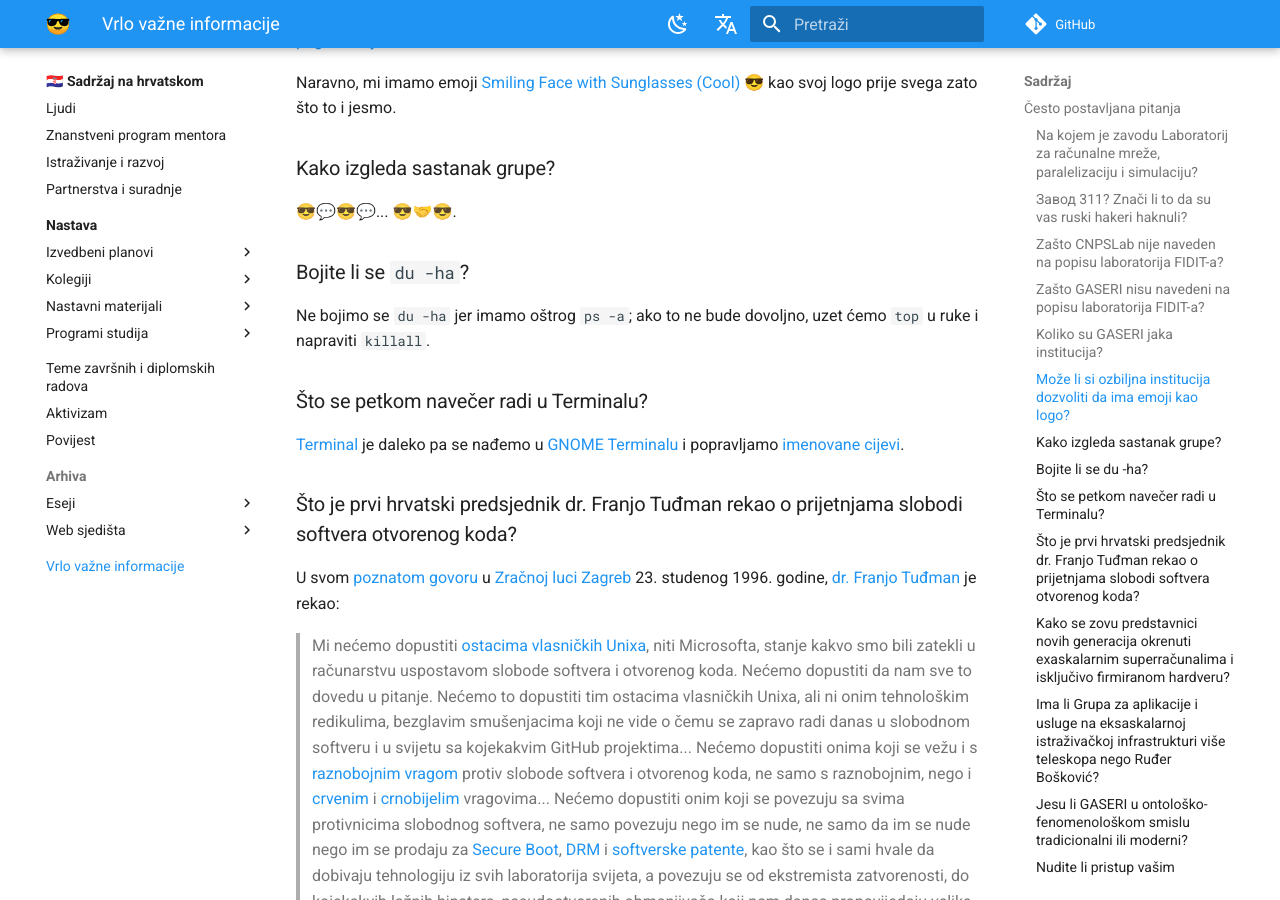
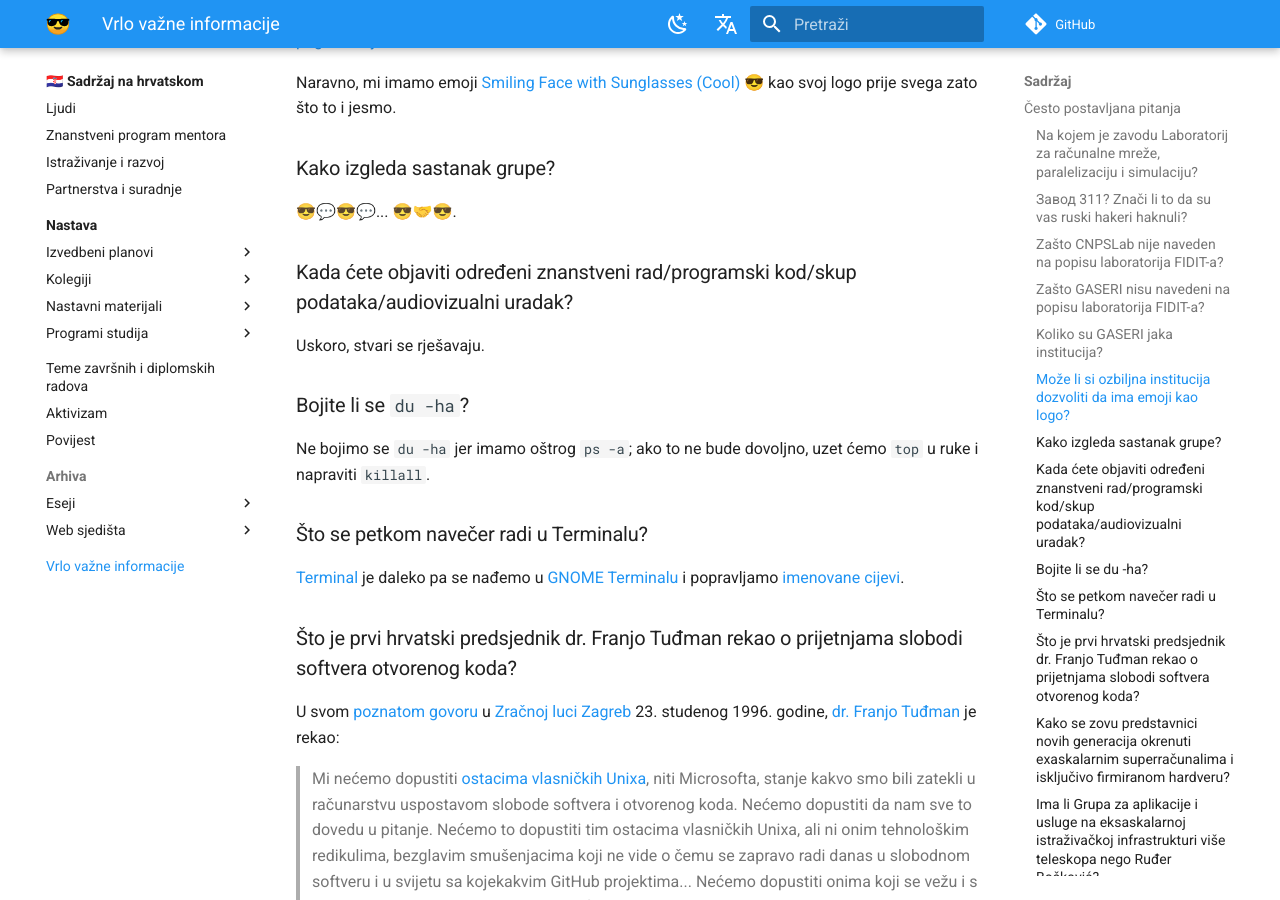
Before and after one commit to gaseri/website, an MkDocs documentation site: the page built from docs/hr/vrlo-vazne-informacije.md, in a window 1280 px wide and 900 px high, scrolled down 1147 px. Built offline with MkDocs 1.6.1 and Material for MkDocs 9.7.7, drawn with Linux system fonts in a browser that asks for light colours; a script that is not in the unit is left out; comment, search, counter and statistics services are not loaded.

Commit message:
Clarified when the papers/software/data/videos are coming out

```diff
--- a/docs/hr/vrlo-vazne-informacije.md
+++ b/docs/hr/vrlo-vazne-informacije.md
@@ -39,6 +39,10 @@ Naravno, mi imamo emoji [Smiling Face with Sunglasses (Cool) 😎](https://emoji
 ### Kako izgleda sastanak grupe?
 
 😎💬😎💬... 😎🤝😎.
+
+### Kada ćete objaviti određeni znanstveni rad/programski kod/skup podataka/audiovizualni uradak?
+
+Uskoro, stvari se rješavaju.
 
 ### Bojite li se `du -ha`?
 
```
